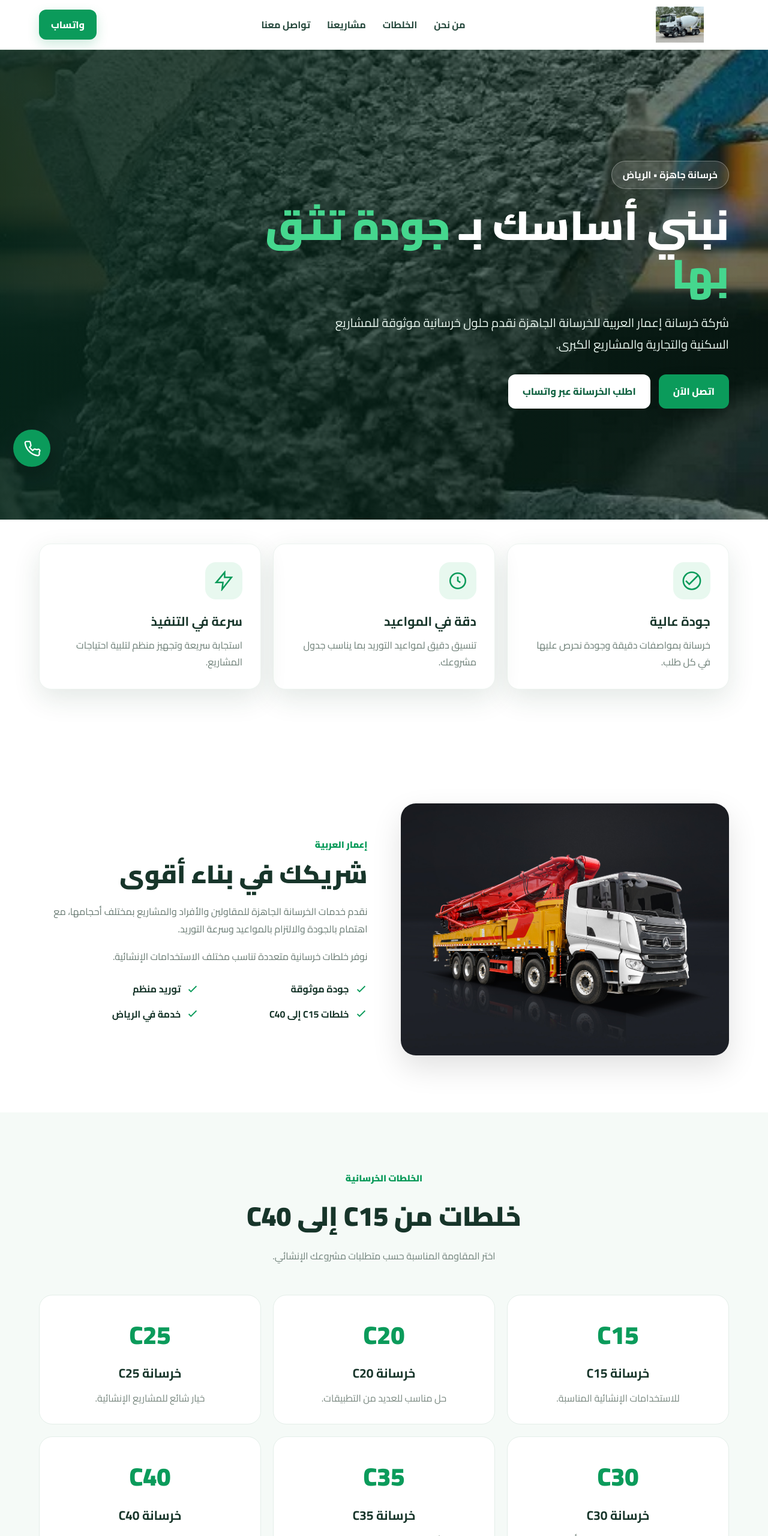
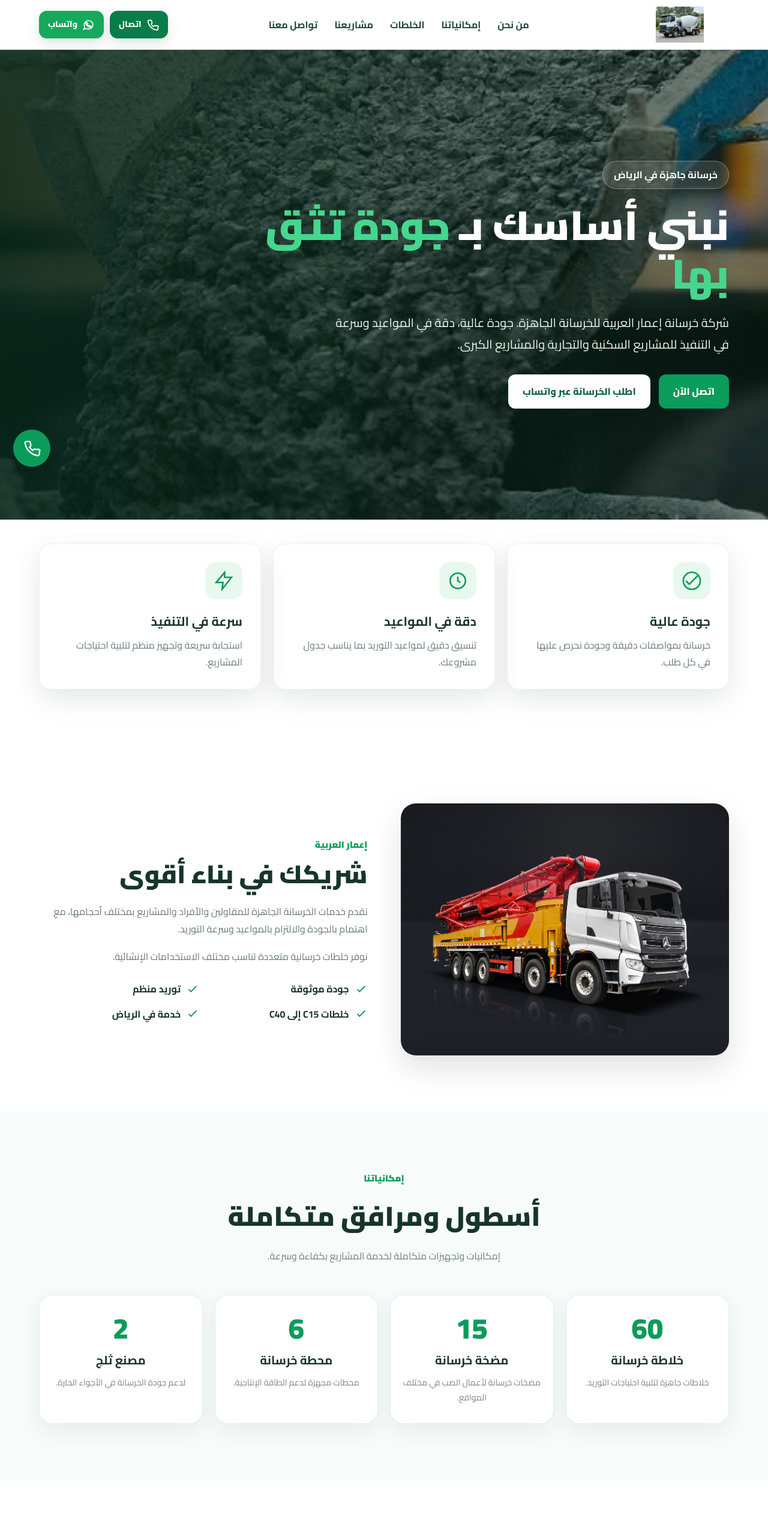
Before and after one commit to wasme0500/riyadh-concrete, a plain HTML site: page index.html in a window 1280 px wide. Shown: the top 2560 px of the page at 60% size. Drawn offline with Linux system fonts and the light colour scheme.

Commit message:
Update index.html

```diff
--- a/index.html
+++ b/index.html
@@ -3,56 +3,28 @@
 <head>
 <meta charset="UTF-8">
 <meta name="viewport" content="width=device-width, initial-scale=1.0">
-
 <title>شركة خرسانة إعمار العربية | خرسانة جاهزة</title>
-
-<meta name="description" content="شركة خرسانة إعمار العربية للخرسانة الجاهزة في الرياض. جودة عالية، دقة في المواعيد وسرعة في التنفيذ. خلطات خرسانية من C15 إلى C40.">
+<meta name="description" content="شركة خرسانة إعمار العربية للخرسانة الجاهزة في الرياض. جودة عالية، دقة في المواعيد وسرعة في التنفيذ.">
 
 <link rel="preconnect" href="https://fonts.googleapis.com">
 <link rel="preconnect" href="https://fonts.gstatic.com" crossorigin>
 <link href="https://fonts.googleapis.com/css2?family=Cairo:wght@400;500;600;700;800;900&display=swap" rel="stylesheet">
 
 <style>
-*{
-box-sizing:border-box;
-margin:0;
-padding:0;
-}
+*{box-sizing:border-box;margin:0;padding:0}
+html{scroll-behavior:smooth}
+body{font-family:Cairo,Arial,sans-serif;background:#fff;color:#17352a;line-height:1.8}
+a{text-decoration:none;color:inherit}
+img{max-width:100%;display:block}
+.container{width:min(1150px,92%);margin:auto}
 
-html{
-scroll-behavior:smooth;
-}
-
-body{
-font-family:"Cairo",Arial,sans-serif;
-background:#fff;
-color:#17352a;
-line-height:1.8;
-}
-
-a{
-text-decoration:none;
-color:inherit;
-}
-
-img{
-max-width:100%;
-display:block;
-}
-
-.container{
-width:min(1150px,92%);
-margin:auto;
-}
-
-/* HEADER */
 header{
 position:sticky;
 top:0;
 z-index:1000;
-background:rgba(255,255,255,.96);
+background:rgba(255,255,255,.97);
 backdrop-filter:blur(12px);
-border-bottom:1px solid #e5eee9;
+border-bottom:1px solid #e5eee9
 }
 
 .nav{
@@ -60,41 +32,66 @@ height:82px;
 display:flex;
 align-items:center;
 justify-content:space-between;
-gap:25px;
+gap:20px
 }
 
 .logo{
 width:165px;
 height:60px;
-object-fit:contain;
+object-fit:contain
 }
 
 nav{
 display:flex;
 align-items:center;
 gap:28px;
-font-weight:700;
+font-weight:700
 }
 
 nav a{
 color:#23463a;
-transition:.25s;
+transition:.25s
 }
 
-nav a:hover{
-color:#0b9b5b;
+nav a:hover{color:#0b9b5b}
+
+.header-actions{
+display:flex;
+align-items:center;
+gap:10px
 }
 
-.nav-btn{
-background:#0b9b5b;
+.icon-btn{
+min-width:92px;
+height:46px;
+padding:0 15px;
+border-radius:13px;
+display:flex;
+align-items:center;
+justify-content:center;
+gap:8px;
 color:#fff;
-padding:11px 20px;
-border-radius:12px;
 font-weight:800;
-box-shadow:0 8px 20px rgba(11,155,91,.2);
+font-size:14px;
+transition:.25s;
+box-shadow:0 8px 20px rgba(9,86,53,.14)
 }
 
-/* HERO */
+.icon-btn:hover{
+transform:translateY(-2px);
+box-shadow:0 12px 24px rgba(9,86,53,.20)
+}
+
+.icon-btn svg{
+width:21px;
+height:21px;
+stroke:currentColor;
+flex:none
+}
+
+.icon-phone{background:#087d4a}
+.icon-whatsapp{background:#16a85b}
+
 .hero{
 position:relative;
 min-height:650px;
@@ -103,14 +100,14 @@ align-items:center;
 overflow:hidden;
 background:
 linear-gradient(90deg,rgba(4,37,25,.88),rgba(4,37,25,.45)),
-url("IMG_0038.webp") center/cover;
+url("IMG_0038.webp") center/cover
 }
 
 .hero-content{
 width:min(1150px,92%);
 margin:auto;
 color:#fff;
-padding:90px 0;
+padding:90px 0
 }
 
 .badge{
@@ -120,7 +117,7 @@ border:1px solid rgba(255,255,255,.3);
 padding:8px 18px;
 border-radius:50px;
 margin-bottom:20px;
-font-weight:700;
+font-weight:700
 }
 
 .hero h1{
@@ -128,24 +125,22 @@ font-size:clamp(38px,6vw,68px);
 line-height:1.2;
 max-width:800px;
 font-weight:900;
-margin-bottom:22px;
+margin-bottom:22px
 }
 
-.hero h1 span{
-color:#45d78e;
-}
+.hero h1 span{color:#45d78e}
 
 .hero p{
 font-size:20px;
 max-width:680px;
 color:#eaf7f0;
-margin-bottom:32px;
+margin-bottom:32px
 }
 
 .buttons{
 display:flex;
 gap:14px;
-flex-wrap:wrap;
+flex-wrap:wrap
 }
 
 .btn{
@@ -156,35 +151,31 @@ gap:9px;
 padding:14px 24px;
 border-radius:12px;
 font-weight:800;
-transition:.25s;
+transition:.25s
 }
 
 .btn-green{
 background:#0b9b5b;
-color:#fff;
-box-shadow:0 10px 25px rgba(0,0,0,.18);
+color:#fff
 }
 
 .btn-white{
 background:#fff;
-color:#126342;
+color:#126342
 }
 
-.btn:hover{
-transform:translateY(-3px);
-}
+.btn:hover{transform:translateY(-3px)}
 
-/* FEATURES */
 .features{
 margin-top:-55px;
 position:relative;
-z-index:5;
+z-index:5
 }
 
 .feature-grid{
 display:grid;
 grid-template-columns:repeat(3,1fr);
-gap:20px;
+gap:20px
 }
 
 .feature{
@@ -192,7 +183,7 @@ background:#fff;
 border-radius:20px;
 padding:30px;
 box-shadow:0 15px 45px rgba(21,64,45,.12);
-border:1px solid #edf4f0;
+border:1px solid #edf4f0
 }
 
 .icon{
@@ -203,112 +194,144 @@ background:#e8f8ef;
 display:flex;
 align-items:center;
 justify-content:center;
-margin-bottom:18px;
+margin-bottom:18px
 }
 
 .icon svg{
 width:34px;
 height:34px;
-stroke:#0b9b5b;
+stroke:#0b9b5b
 }
 
 .feature h3{
 font-size:21px;
-margin-bottom:6px;
+margin-bottom:6px
 }
 
-.feature p{
-color:#6b7d75;
-}
+.feature p{color:#6b7d75}
 
-/* SECTIONS */
-section{
-padding:95px 0;
-}
+section{padding:95px 0}
 
 .section-title{
 text-align:center;
-margin-bottom:50px;
+margin-bottom:50px
 }
 
 .section-title small{
 color:#0b9b5b;
 font-weight:900;
-font-size:15px;
+font-size:15px
 }
 
 .section-title h2{
 font-size:clamp(30px,4vw,45px);
 margin:8px 0 12px;
-font-weight:900;
+font-weight:900
 }
 
 .section-title p{
 color:#71827b;
 max-width:650px;
-margin:auto;
+margin:auto
 }
 
-/* ABOUT */
 .about{
 display:grid;
 grid-template-columns:1fr 1fr;
 gap:55px;
-align-items:center;
+align-items:center
 }
 
 .about-image{
 border-radius:25px;
 overflow:hidden;
-box-shadow:0 20px 50px rgba(0,0,0,.12);
+box-shadow:0 20px 50px rgba(0,0,0,.12)
 }
 
 .about-image img{
 width:100%;
 height:420px;
-object-fit:cover;
+object-fit:cover
 }
 
 .about h2{
 font-size:42px;
 line-height:1.3;
-margin-bottom:20px;
+margin-bottom:20px
 }
 
 .about p{
 color:#687a72;
-margin-bottom:18px;
+margin-bottom:18px
 }
 
 .checks{
 display:grid;
 grid-template-columns:1fr 1fr;
 gap:13px;
-margin-top:25px;
+margin-top:25px
 }
 
 .check{
 font-weight:700;
 display:flex;
 align-items:center;
-gap:9px;
+gap:9px
 }
 
 .check svg{
 width:22px;
 height:22px;
-stroke:#0b9b5b;
+stroke:#0b9b5b
 }
 
-/* MIXES */
-.mix-section{
-background:#f5faf7;
+.fleet-section{background:#f7fbf9}
+
+.fleet-grid{
+display:grid;
+grid-template-columns:repeat(4,1fr);
+gap:20px
 }
+
+.fleet-card{
+background:#fff;
+border:1px solid #e4eee9;
+border-radius:22px;
+padding:30px 20px;
+text-align:center;
+box-shadow:0 12px 35px rgba(21,64,45,.07);
+transition:.3s
+}
+
+.fleet-card:hover{
+transform:translateY(-6px);
+box-shadow:0 18px 40px rgba(11,100,60,.12)
+}
+
+.fleet-number{
+font-size:48px;
+line-height:1;
+font-weight:900;
+color:#0b9b5b;
+margin-bottom:12px
+}
+
+.fleet-card h3{
+font-size:20px;
+margin-bottom:7px
+}
+
+.fleet-card p{
+color:#78877f;
+font-size:14px
+}
+
+.mix-section{background:#fff}
 
 .mix-grid{
 display:grid;
 grid-template-columns:repeat(3,1fr);
-gap:20px;
+gap:20px
 }
 
 .mix{
@@ -317,34 +340,31 @@ border-radius:22px;
 padding:28px;
 text-align:center;
 border:1px solid #e4eee9;
-transition:.3s;
+transition:.3s
 }
 
 .mix:hover{
 transform:translateY(-7px);
-box-shadow:0 18px 40px rgba(11,100,60,.1);
+box-shadow:0 18px 40px rgba(11,100,60,.1)
 }
 
 .mix-number{
 font-size:42px;
 font-weight:900;
-color:#0b9b5b;
+color:#0b9b5b
 }
 
 .mix h3{
 font-size:21px;
-margin:8px 0;
+margin:8px 0
 }
 
-.mix p{
-color:#78877f;
-}
+.mix p{color:#78877f}
 
-/* PROJECTS */
 .projects{
 display:grid;
 grid-template-columns:repeat(2,1fr);
-gap:25px;
+gap:25px
 }
 
 .project{
@@ -352,60 +372,53 @@ position:relative;
 border-radius:24px;
 overflow:hidden;
 height:360px;
-box-shadow:0 15px 40px rgba(0,0,0,.12);
+box-shadow:0 15px 40px rgba(0,0,0,.12)
 }
 
 .project img{
 width:100%;
 height:100%;
 object-fit:cover;
-transition:.5s;
+transition:.5s
 }
 
-.project:hover img{
-transform:scale(1.06);
-}
+.project:hover img{transform:scale(1.06)}
 
 .project-overlay{
 position:absolute;
 inset:auto 0 0;
 padding:70px 25px 25px;
 background:linear-gradient(transparent,rgba(0,0,0,.85));
-color:#fff;
+color:#fff
 }
 
-.project-overlay h3{
-font-size:24px;
-}
+.project-overlay h3{font-size:24px}
 
-/* CONTACT */
 .contact{
 background:#073d29;
-color:#fff;
+color:#fff
 }
 
 .contact-box{
 display:grid;
 grid-template-columns:1fr 1fr;
 gap:40px;
-align-items:center;
+align-items:center
 }
 
 .contact h2{
 font-size:42px;
 line-height:1.3;
-margin-bottom:15px;
+margin-bottom:15px
 }
 
-.contact p{
-color:#d8ebe2;
-}
+.contact p{color:#d8ebe2}
 
 .contact-card{
 background:#fff;
 color:#183d2f;
 border-radius:25px;
-padding:30px;
+padding:30px
 }
 
 .contact-row{
@@ -413,12 +426,10 @@ display:flex;
 align-items:center;
 gap:15px;
 padding:16px 0;
-border-bottom:1px solid #e8eee9;
+border-bottom:1px solid #e8eee9
 }
 
-.contact-row:last-child{
-border-bottom:0;
-}
+.contact-row:last-child{border-bottom:0}
 
 .contact-icon{
 width:48px;
@@ -427,16 +438,15 @@ border-radius:14px;
 background:#e8f8ef;
 display:flex;
 align-items:center;
-justify-content:center;
+justify-content:center
 }
 
 .contact-icon svg{
 width:25px;
 height:25px;
-stroke:#0b9b5b;
+stroke:#0b9b5b
 }
 
-/* FLOATING PHONE */
 .float-phone{
 position:fixed;
 left:22px;
@@ -450,91 +460,84 @@ color:#fff;
 display:flex;
 align-items:center;
 justify-content:center;
-box-shadow:0 12px 30px rgba(0,0,0,.25);
+box-shadow:0 12px 30px rgba(0,0,0,.25)
 }
 
 .float-phone svg{
 width:30px;
 height:30px;
-stroke:#fff;
+stroke:#fff
 }
 
-/* FOOTER */
 footer{
 background:#04281b;
 color:#b9d0c5;
 padding:30px 0;
-text-align:center;
+text-align:center
 }
 
-footer strong{
-color:#fff;
-}
+footer strong{color:#fff}
 
-/* MOBILE */
 @media(max-width:850px){
 
-nav{
-display:none;
-}
+nav{display:none}
 
-.nav{
-height:72px;
-}
+.nav{height:72px}
 
-.logo{
-width:145px;
-}
+.logo{width:145px}
 
-.hero{
-min-height:580px;
-}
+.hero{min-height:580px}
 
-.hero-content{
-padding:70px 0;
-}
+.hero-content{padding:70px 0}
 
-.hero h1{
-font-size:42px;
-}
+.hero h1{font-size:42px}
 
-.hero p{
-font-size:17px;
-}
+.hero p{font-size:17px}
 
 .feature-grid,
 .mix-grid{
-grid-template-columns:1fr;
+grid-template-columns:1fr
 }
 
 .about,
 .contact-box{
-grid-template-columns:1fr;
+grid-template-columns:1fr
 }
 
 .about h2,
 .contact h2{
-font-size:34px;
+font-size:34px
 }
 
-.projects{
-grid-template-columns:1fr;
+.projects{grid-template-columns:1fr}
+
+.project{height:300px}
+
+.checks{grid-template-columns:1fr}
+
+.features{margin-top:-30px}
+
+.fleet-grid{
+grid-template-columns:1fr 1fr
 }
 
-.project{
-height:300px;
+.icon-btn{
+min-width:auto;
+height:42px;
+padding:0 12px;
+font-size:13px
+}
 }
 
-.checks{
-grid-template-columns:1fr;
-}
+@media(max-width:520px){
 
-.features{
-margin-top:-30px;
-}
+.fleet-grid{grid-template-columns:1fr}
 
-section{
-padding:70px 0;
+.icon-btn span{display:none}
+
+.icon-btn{
+width:44px;
+padding:0
 }
 }
 </style>
@@ -549,24 +552,38 @@ padding:70px 0;
 
 <nav>
 <a href="#about">من نحن</a>
+<a href="#fleet">إمكانياتنا</a>
 <a href="#mix">الخلطات</a>
 <a href="#projects">مشاريعنا</a>
 <a href="#contact">تواصل معنا</a>
 </nav>
 
-<a class="nav-btn" href="https://wa.me/966500941440">
-واتساب
+<div class="header-actions">
+
+<a class="icon-btn icon-phone" href="tel:0500941440" aria-label="اتصال">
+<svg fill="none" viewBox="0 0 24 24" stroke-width="2">
+<path d="M22 16.92v3a2 2 0 0 1-2.18 2A19.8 19.8 0 0 1 3.08 5.18 2 2 0 0 1 5.06 3h3a2 2 0 0 1 2 1.72c.12.9.33 1.78.62 2.63a2 2 0 0 1-.45 2.11L9 10.73a16 16 0 0 0 4.27 4.27l1.27-1.23a2 2 0 0 1 2.11-.45c.85.29 1.73.5 2.63.62A2 2 0 0 1 22 16.92z"/>
+</svg>
+<span>اتصال</span>
+</a>
+
+<a class="icon-btn icon-whatsapp" href="https://wa.me/966500941440" aria-label="واتساب">
+<svg fill="none" viewBox="0 0 24 24" stroke-width="1.9">
+<path d="M20.5 11.5a8.2 8.2 0 0 1-8.7 8.4 8.7 8.7 0 0 1-4-.95L3 20.5l1.65-4.55A8.4 8.4 0 1 1 20.5 11.5z"/>
+<path d="M8.2 8.1c.25-.35.52-.36.8-.36.2 0 .4 0 .57.02.18.02.38.02.55.42l.62 1.5c.08.2.05.36-.06.52l-.48.65c-.13.17-.26.28-.12.52.15.25.65 1.05 1.4 1.7.96.85 1.75 1.12 2 1.24.25.12.4.1.55-.07l.68-.8c.15-.18.3-.15.5-.08l1.47.7c.2.1.34.15.39.24.05.1.05.58-.14 1.12-.2.54-1.02.98-1.4 1.04-.36.06-.82.08-1.32-.08-.3-.1-.7-.22-1.2-.45-.5-.23-2.1-.95-3.62-2.34-1.24-1.13-2.07-2.52-2.31-2.95-.24-.43-.75-1.27-.75-2.42 0-1.15.6-1.7.82-1.96z"/>
+</svg>
+<span>واتساب</span>
 </a>
 
 </div>
+</div>
 </header>
-
 
 <section class="hero">
 
 <div class="hero-content">
 
-<div class="badge">خرسانة جاهزة • الرياض</div>
+<div class="badge">خرسانة جاهزة في الرياض</div>
 
 <h1>
 نبني أساسك بـ
@@ -574,8 +591,8 @@ padding:70px 0;
 </h1>
 
 <p>
-شركة خرسانة إعمار العربية للخرسانة الجاهزة
-نقدم حلول خرسانية موثوقة للمشاريع السكنية والتجارية والمشاريع الكبرى.
+شركة خرسانة إعمار العربية للخرسانة الجاهزة.
+جودة عالية، دقة في المواعيد وسرعة في التنفيذ للمشاريع السكنية والتجارية والمشاريع الكبرى.
 </p>
 
 <div class="buttons">
@@ -591,9 +608,7 @@ padding:70px 0;
 </div>
 
 </div>
-
 </section>
-
 
 <section class="features">
 
@@ -613,7 +628,6 @@ padding:70px 0;
 
 </div>
 
-
 <div class="feature">
 
 <div class="icon">
@@ -627,7 +641,6 @@ padding:70px 0;
 <p>تنسيق دقيق لمواعيد التوريد بما يناسب جدول مشروعك.</p>
 
 </div>
-
 
 <div class="feature">
 
@@ -644,7 +657,6 @@ padding:70px 0;
 
 </div>
 </section>
-
 
 <section id="about">
 
@@ -700,12 +712,49 @@ padding:70px 0;
 </div>
 
 </div>
+</div>
+</div>
+</section>
 
+<section id="fleet" class="fleet-section">
+
+<div class="container">
+
+<div class="section-title">
+<small>إمكانياتنا</small>
+<h2>أسطول ومرافق متكاملة</h2>
+<p>إمكانيات وتجهيزات متكاملة لخدمة المشاريع بكفاءة وسرعة.</p>
+</div>
+
+<div class="fleet-grid">
+
+<div class="fleet-card">
+<div class="fleet-number">60</div>
+<h3>خلاطة خرسانة</h3>
+<p>خلاطات جاهزة لتلبية احتياجات التوريد.</p>
+</div>
+
+<div class="fleet-card">
+<div class="fleet-number">15</div>
+<h3>مضخة خرسانة</h3>
+<p>مضخات خرسانة لأعمال الصب في مختلف المواقع.</p>
+</div>
+
+<div class="fleet-card">
+<div class="fleet-number">6</div>
+<h3>محطة خرسانة</h3>
+<p>محطات مجهزة لدعم الطاقة الإنتاجية.</p>
+</div>
+
+<div class="fleet-card">
+<div class="fleet-number">2</div>
+<h3>مصنع ثلج</h3>
+<p>لدعم جودة الخرسانة في الأجواء الحارة.</p>
 </div>
 
 </div>
+</div>
 </section>
-
 
 <section id="mix" class="mix-section">
 
@@ -756,10 +805,8 @@ padding:70px 0;
 </div>
 
 </div>
-
 </div>
 </section>
-
 
 <section id="projects">
 
@@ -788,10 +835,8 @@ padding:70px 0;
 </div>
 
 </div>
-
 </div>
 </section>
-
 
 <section id="contact" class="contact">
 
@@ -813,7 +858,6 @@ padding:70px 0;
 
 </div>
 
-
 <div class="contact-card">
 
 <div class="contact-row">
@@ -831,7 +875,6 @@ padding:70px 0;
 
 </div>
 
-
 <div class="contact-row">
 
 <div class="contact-icon">
@@ -846,7 +889,6 @@ padding:70px 0;
 </div>
 
 </div>
-
 
 <div class="contact-row">
 
@@ -865,20 +907,16 @@ padding:70px 0;
 </div>
 
 </div>
-
 </div>
-
 </section>
-
 
 <a class="float-phone" href="tel:0500941440" aria-label="اتصال">
 
 <svg fill="none" viewBox="0 0 24 24" stroke-width="1.8">
-<path d="M22 16.92v3a2 2 0 0 1-2.18 2A19.8 19.8 0 0 1 3.08 5.18 2 2 0 0 1 5.06 3h3a2 2 0 0 1 2 1.72c.12.9.33 1.78.62 2.63a2 2 0 0 1-.45 2.11L9 10.73a16 16 0 0 0 4.27 4.27l1.27-1.23a2 2 0 0 1 2.11-.45c.85.29 1.73.5 2.63.62A2 2 0 0 1 22 16.92z"/>
+<path d="M22 16.92v3a2 2 0 0 1-2.18 2A19.8 19.8 0 0 1 3.08 5.18 2 2 0 0 1 5.06 3h3a2 2 0 0 1 2 1.72c.12.9.33 1.78.62 2.63.12.85-.45 2.11-.45 2.11L9 10.73a16 16 0 0 0 4.27 4.27l1.27-1.23a2 2 0 0 1 2.11-.45c.85.29 1.73.5 2.63.62A2 2 0 0 1 22 16.92z"/>
 </svg>
 
 </a>
-
 
 <footer>
 <div class="container">
```
